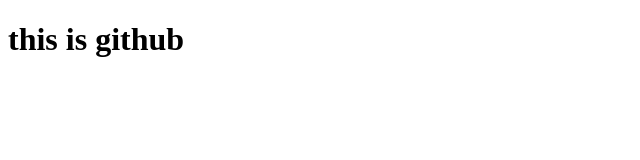
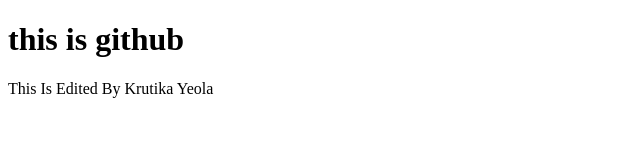
Before and after one commit to Purva2002/Githubworkshop, a plain HTML site: page index.html in a window 1280 px wide. Shown: the whole page, without its empty margins (0-640 px from the left). Drawn offline with Linux system fonts and the light colour scheme.

Commit message:
added paragraph

```diff
--- a/index.html
+++ b/index.html
@@ -5,5 +5,6 @@
 </head>
 <body>
 <h1>this is github</h1>
+  <p>This Is Edited By Krutika Yeola</p>
 </body>
 </html>
```
